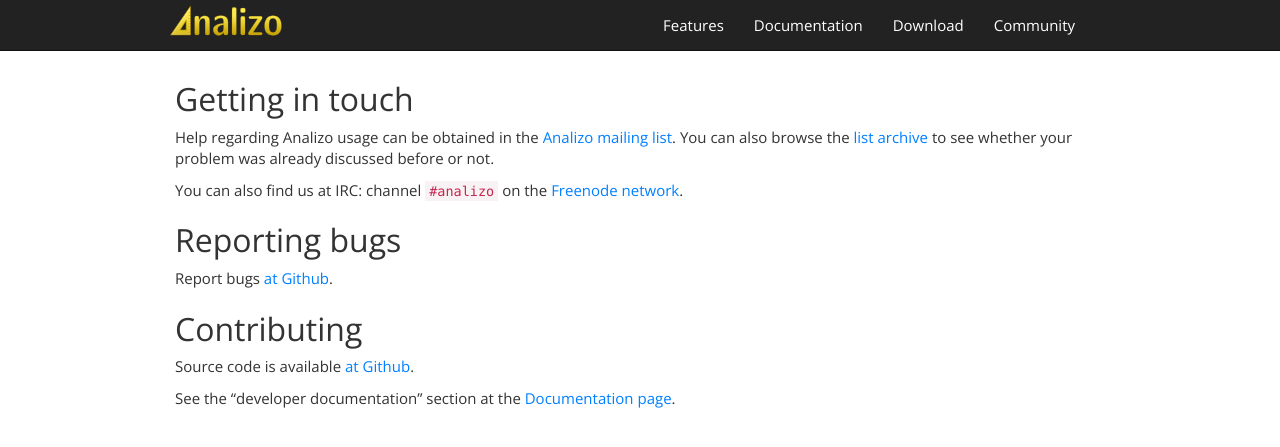
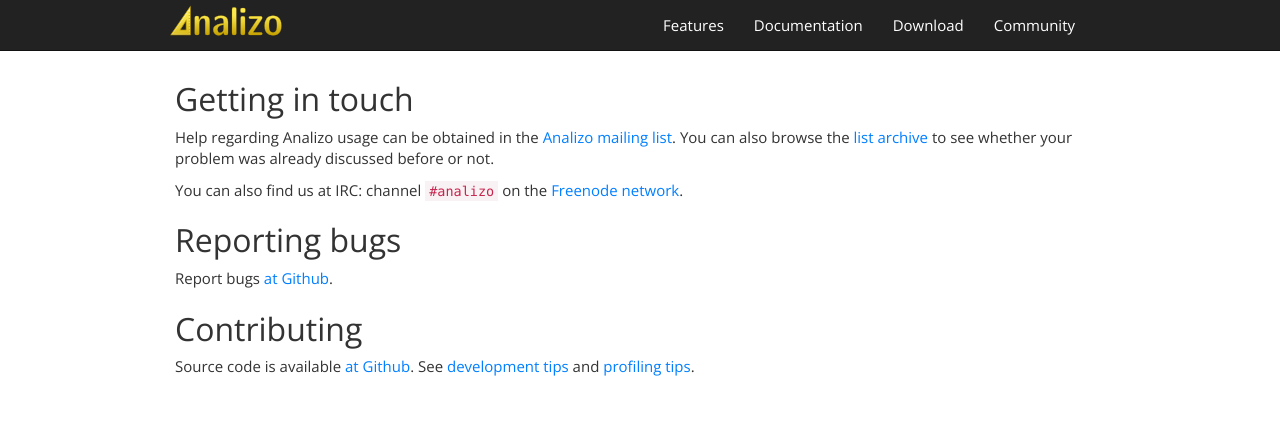
Before and after one commit to analizo/analizo.github.io, a Jekyll site: the page built from community.md, in a window 1280 px wide. Shown: the top 447 px of the page. Built offline with Jekyll 4.4.1, drawn with Linux system fonts in a browser that asks for light colours; nearby versions of some CDN libraries; our own code applies the rules of GitHub Pages for plain Markdown files; library files that are not in the unit come from our copies.

Commit message:
moving development tips to community page

```diff
--- a/community.md
+++ b/community.md
@@ -18,8 +18,9 @@
 ## Contributing
 
 Source code is available [at Github]({{ site.analizo_github }}).
-
-See the "developer documentation" section at the [Documentation
-page](documentation.html).
+See [development tips][hacking] and
+[profiling tips][profiling].
 
 [list]: https://groups.google.com/forum/#!forum/analizo
+[hacking]: {{ site.analizo_github }}/blob/master/HACKING.md
+[profiling]: {{ site.analizo_github }}/blob/master/PROFILING.md
```
